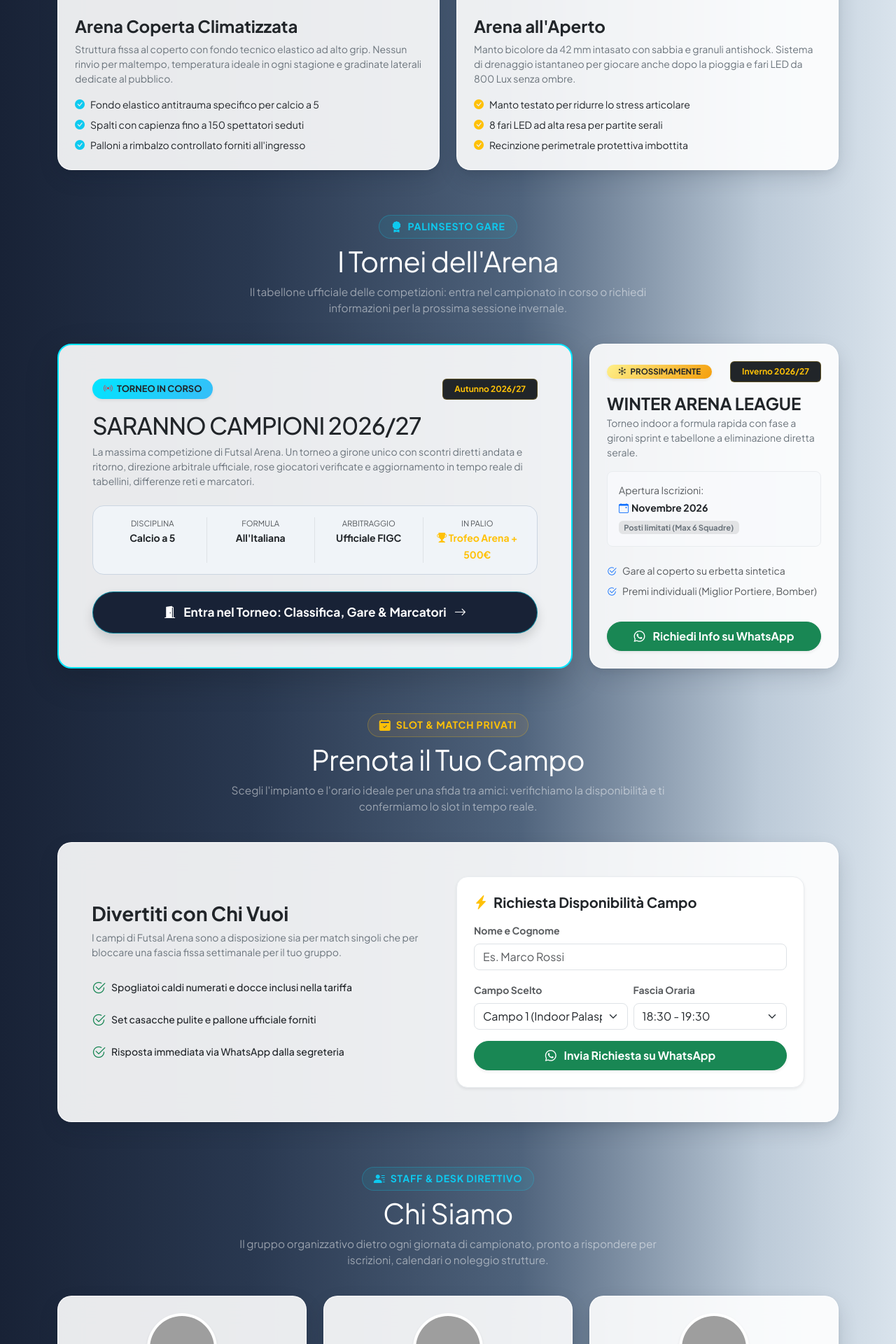
After one commit to agovaccaro58-source/Torneo_Calcetto, a Flask app: template templates/home.html in a window 1280 px wide. The commit adds this page. Shown: the part 1018-2938 px from the top of the page at 70% size. Run offline with Flask 3, Linux system fonts and the light colour scheme; the template is opened without the code that fills it, so the values that code supplies are empty; grey boxes are pictures that could not be loaded.

Commit message:
homepage

```diff
--- a/app.py
+++ b/app.py
@@ -6,16 +6,6 @@ app = Flask(__name__)
 # =============================================
 # STUDENTE A - pagine 1 e 2
 # =============================================
-
-
-@app.route("/")
-def index():
-    classifica = database.query_classifica()
-    prossime = database.query_prossime_partite()
-    return render_template(
-        "index.html", classifica=classifica, prossime=prossime
-    )
-
 
 @app.route("/squadre")
 def squadre():
@@ -26,6 +16,25 @@ def squadre():
 # =============================================
 # STUDENTE B - pagine 3 e 4
 # =============================================
+
+@app.route("/")
+def home():
+    """Presentazione della società Futsal Arena e vetrina dei tornei."""
+    return render_template("home.html")
+
+
+# =============================================
+# 2. TORNEO "SARANNO CAMPIONI 2026/27"
+# (La vostra pagina originale con classifica e prossime gare)
+# =============================================
+@app.route("/torneo")
+def torneo():
+    classifica = database.query_classifica()
+    prossime = database.query_prossime_partite()
+    return render_template(
+        "index.html", classifica=classifica, prossime=prossime
+    )
+
 @app.route("/squadra/<int:id_squadra>")
 def dettaglio_squadra(id_squadra):
     squadra = database.query_squadra(id_squadra)
--- a/database.py
+++ b/database.py
@@ -6,8 +6,8 @@ def connetti():
     #restituisce l'oggetto di connessione configurato con i parametri del server locale
     return mysql.connector.connect(
         host="localhost",
-        user="root",
-        password="vicioGay12",
+        user="studente",
+        password="studente",
         database="calcetto",
     )
 
--- a/templates/base.html
+++ b/templates/base.html
@@ -120,12 +120,17 @@
       </button>
 
       <!-- Voci di Navigazione a destra -->
+      <!-- Voci di Navigazione a destra con fallback automatico -->
       <div class="collapse navbar-collapse" id="navbarNav">
-        <div class="navbar-nav ms-auto align-items-center gap-1">
-          <a class="nav-item-match" href="/"><i class="bi bi-trophy"></i> Classifica</a>
+        <div class="navbar-nav ms-auto align-items-center gap-1 py-2 py-lg-0">
+          {% block navbar_links %}
+          <!-- Link di Default (Navigazione Torneo) -->
+          <a class="nav-item-match" href="/"><i class="bi bi-house-door"></i> Home</a>
+          <a class="nav-item-match" href="/torneo"><i class="bi bi-trophy"></i> Classifica</a>
           <a class="nav-item-match" href="/squadre"><i class="bi bi-shield-shaded"></i> Squadre</a>
           <a class="nav-item-match" href="/partite"><i class="bi bi-calendar-event"></i> Calendario</a>
           <a class="nav-item-match" href="/marcatori"><i class="bi bi-fire"></i> Marcatori</a>
+          {% endblock %}
         </div>
       </div>
     </div>
--- /dev/null
+++ b/templates/home.html
@@ -0,0 +1,414 @@
+{% extends "base.html" %}
+{% block titolo %}Futsal Arena - Centro Sportivo, Tornei & Prenotazione Campi{% endblock %}
+
+{# NAVBAR ORDINATA SECONDO IL NUOVO FLUSSO DELLA PAGINA #}
+{% block navbar_links %}
+<a class="nav-item-match" href="#i-campi"><i class="bi bi-grid-3x3-gap-fill"></i> I Campi</a>
+<a class="nav-item-match" href="#tornei"><i class="bi bi-trophy-fill"></i> Tornei</a>
+<a class="nav-item-match" href="#prenota"><i class="bi bi-calendar-check-fill"></i> Prenota Campo</a>
+<a class="nav-item-match" href="#chi-siamo"><i class="bi bi-people-fill"></i> Chi Siamo</a>
+{% endblock %}
+
+{% block contenuto %}
+<!-- 1. HERO SECTION -->
+<div class="position-relative overflow-hidden rounded-5 mb-5 shadow-lg" style="min-height: 440px;">
+  <img src="https://images.unsplash.com/photo-1574629810360-7efbbe195018?auto=format&fit=crop&w=1600&q=80"
+       class="position-absolute top-0 start-0 w-100 h-100 object-fit-cover"
+       alt="Struttura Futsal Arena"
+       style="filter: brightness(0.24) contrast(1.15);">
+
+  <!-- Gradiente Scuro con bagliore Ciano -->
+  <div class="position-absolute top-0 start-0 w-100 h-100"
+       style="background: radial-gradient(circle at 85% 25%, rgba(0, 186, 232, 0.32) 0%, transparent 55%),
+                   linear-gradient(90deg, rgba(24, 34, 54, 0.98) 0%, rgba(24, 34, 54, 0.82) 55%, rgba(24, 34, 54, 0.45) 100%);">
+  </div>
+
+  <div class="position-relative p-4 p-md-5 d-flex flex-column justify-content-center h-100 text-white" style="z-index: 2;">
+    <div class="row align-items-center">
+      <div class="col-lg-8">
+        <div class="d-inline-flex align-items-center gap-2 px-3 py-1 rounded-pill mb-3"
+             style="background: rgba(0, 229, 255, 0.12); border: 1px solid rgba(0, 229, 255, 0.4);">
+          <span class="spinner-grow spinner-grow-sm text-info" role="status" style="width: 8px; height: 8px;"></span>
+          <span class="fw-bold small text-info" style="letter-spacing: 0.8px;">CENTRO SPORTIVO &amp; CIRCUITO GARE</span>
+        </div>
+
+        <h1 class="display-3 fw-black text-white mb-2" style="letter-spacing: -1.5px; line-height: 1.08;">
+          LA TUA PASSIONE, <br>
+          <span style="background: linear-gradient(135deg, #00E5FF 0%, #38BDF8 50%, #E5A84B 100%); -webkit-background-clip: text; -webkit-text-fill-color: transparent;">
+            LA NOSTRA ARENA.
+          </span>
+        </h1>
+
+        <p class="lead text-light opacity-75 mb-4" style="max-width: 620px; font-size: 1.12rem;">
+          Campi omologati di ultima generazione per le tue partite tra amici e il palcoscenico del grande calcetto agonistico con campionati ufficiali, arbitri e statistiche live.
+        </p>
+
+        <div class="d-flex flex-wrap gap-3">
+          <a href="#tornei" class="btn rounded-pill px-4 py-3 fw-bold text-dark shadow-lg"
+             style="background: linear-gradient(135deg, #00E5FF, #38BDF8); border: none; font-size: 0.95rem;">
+            <i class="bi bi-trophy-fill me-1"></i> Scopri i Tornei
+          </a>
+          <a href="#prenota" class="btn btn-outline-light rounded-pill px-4 py-3 fw-semibold" style="font-size: 0.95rem;">
+            <i class="bi bi-calendar-plus me-1"></i> Prenota un Campo
+          </a>
+        </div>
+      </div>
+    </div>
+  </div>
+</div>
+
+<!-- 2. I CAMPI DA GIOCO -->
+<div class="mb-5 pt-2" id="i-campi">
+  <div class="d-flex flex-column align-items-center text-center mb-4">
+    <div class="d-inline-flex align-items-center gap-2 px-3 py-1 rounded-pill mb-2 border border-info border-opacity-25"
+         style="background: rgba(0, 229, 255, 0.08);">
+      <i class="bi bi-shield-check text-info"></i>
+      <span class="small fw-bold text-info text-uppercase" style="letter-spacing: 0.8px;">Impianti &amp; Superfici</span>
+    </div>
+    <h2 class="display-6 fw-extrabold text-white mb-2" style="letter-spacing: -0.5px;">Terreni di Gioco</h2>
+    <p class="text-white-50" style="max-width: 620px; font-size: 0.96rem;">
+      Superfici curate per garantire grip ottimale, rimbalzo controllato e sicurezza nei cambi di direzione.
+    </p>
+  </div>
+
+  <div class="row g-4">
+    <!-- Campo Indoor -->
+    <div class="col-lg-6">
+      <div class="fa-card-frost overflow-hidden h-100 d-flex flex-column">
+        <div class="position-relative" style="height: 240px;">
+          <img src="https://encrypted-tbn1.gstatic.com/licensed-image?q=tbn:ANd9GcRjvk6xK-ZNoFmHfgKlomEK8bhgUbhldhfDpw-bPzQP3JdZEmEL84tThADFvCdRmTlXd4qYszRJLuLPKl0"
+               class="w-100 h-100 object-fit-cover"
+               alt="Campo Indoor Palasport Futsal Arena">
+          <span class="badge position-absolute top-0 start-0 m-3 px-3 py-2 rounded-pill shadow fw-bold"
+                style="background: #182236; color: #00E5FF; border: 1px solid #00E5FF;">
+            <i class="bi bi-snow2 me-1"></i> CAMPO 1 • INDOOR PALASPORT
+          </span>
+        </div>
+        <div class="p-4 d-flex flex-column flex-grow-1">
+          <h4 class="fw-bold text-dark mb-2">Arena Coperta Climatizzata</h4>
+          <p class="text-secondary small mb-3">
+            Struttura fissa al coperto con fondo tecnico elastico ad alto grip. Nessun rinvio per maltempo, temperatura ideale in ogni stagione e gradinate laterali dedicate al pubblico.
+          </p>
+          <ul class="list-unstyled small text-dark d-flex flex-column gap-2 mb-0 mt-auto">
+            <li><i class="bi bi-check-circle-fill text-info me-2"></i>Fondo elastico antitrauma specifico per calcio a 5</li>
+            <li><i class="bi bi-check-circle-fill text-info me-2"></i>Spalti con capienza fino a 150 spettatori seduti</li>
+            <li><i class="bi bi-check-circle-fill text-info me-2"></i>Palloni a rimbalzo controllato forniti all'ingresso</li>
+          </ul>
+        </div>
+      </div>
+    </div>
+
+    <!-- Campo Outdoor -->
+    <div class="col-lg-6">
+      <div class="fa-card-frost overflow-hidden h-100 d-flex flex-column">
+        <div class="position-relative" style="height: 240px;">
+          <img src="https://encrypted-tbn0.gstatic.com/licensed-image?q=tbn:ANd9GcSWX09lhodEZJz9PVu_bmNhHXqITRhd0vbEgpjbdTZ-ooQCUcCWb75I5lzU5_Z-PrWG9zWYiXtWSlP7l3M"
+               class="w-100 h-100 object-fit-cover"
+               alt="Campo Outdoor All'Aperto Futsal Arena">
+          <span class="badge position-absolute top-0 start-0 m-3 px-3 py-2 rounded-pill shadow fw-bold bg-dark text-warning border border-warning">
+            <i class="bi bi-brightness-high-fill me-1"></i> CAMPO 2 • OUTDOOR
+          </span>
+        </div>
+        <div class="p-4 d-flex flex-column flex-grow-1">
+          <h4 class="fw-bold text-dark mb-2">Arena all'Aperto</h4>
+          <p class="text-secondary small mb-3">
+            Manto bicolore da 42 mm intasato con sabbia e granuli antishock. Sistema di drenaggio istantaneo per giocare anche dopo la pioggia e fari LED da 800 Lux senza ombre.
+          </p>
+          <ul class="list-unstyled small text-dark d-flex flex-column gap-2 mb-0 mt-auto">
+            <li><i class="bi bi-check-circle-fill text-warning me-2"></i>Manto testato per ridurre lo stress articolare</li>
+            <li><i class="bi bi-check-circle-fill text-warning me-2"></i>8 fari LED ad alta resa per partite serali</li>
+            <li><i class="bi bi-check-circle-fill text-warning me-2"></i>Recinzione perimetrale protettiva imbottita</li>
+          </ul>
+        </div>
+      </div>
+    </div>
+  </div>
+</div>
+
+<!-- 3. SEZIONE TORNEI (SPOSTATA SUBITO SOTTO I CAMPI) -->
+<div class="mb-5 pt-3" id="tornei">
+  <div class="d-flex flex-column align-items-center text-center mb-4">
+    <div class="d-inline-flex align-items-center gap-2 px-3 py-1 rounded-pill mb-2 border border-info border-opacity-25"
+         style="background: rgba(0, 229, 255, 0.08);">
+      <i class="bi bi-award-fill text-info"></i>
+      <span class="small fw-bold text-info text-uppercase" style="letter-spacing: 0.8px;">Palinsesto Gare</span>
+    </div>
+    <h2 class="display-6 fw-extrabold text-white mb-2" style="letter-spacing: -0.5px;">I Tornei dell'Arena</h2>
+    <p class="text-white-50" style="max-width: 620px; font-size: 0.96rem;">
+      Il tabellone ufficiale delle competizioni: entra nel campionato in corso o richiedi informazioni per la prossima sessione invernale.
+    </p>
+  </div>
+
+  <div class="row g-4 align-items-stretch">
+    <!-- TORNEO CORRENTE (8 COLONNE) -->
+    <div class="col-lg-8">
+      <div class="fa-card-frost p-4 p-md-5 h-100 d-flex flex-column position-relative shadow-lg"
+           style="border: 2px solid #00E5FF !important;">
+
+        <div class="d-flex justify-content-between align-items-center mb-3">
+          <div class="d-inline-flex align-items-center gap-2">
+            <span class="badge rounded-pill px-3 py-2 fw-bold text-dark shadow-sm"
+                  style="background: linear-gradient(135deg, #00E5FF, #38BDF8); font-size: 0.80rem;">
+              <i class="bi bi-broadcast text-danger me-1"></i> TORNEO IN CORSO
+            </span>
+          </div>
+          <span class="badge bg-dark text-warning fw-bold px-3 py-2 border border-warning border-opacity-25">
+            Autunno 2026/27
+          </span>
+        </div>
+
+        <h3 class="fw-black text-dark mb-2" style="font-size: 2.1rem; letter-spacing: -0.8px;">
+          SARANNO CAMPIONI 2026/27
+        </h3>
+        <p class="text-secondary small mb-4">
+          La massima competizione di Futsal Arena. Un torneo a girone unico con scontri diretti andata e ritorno, direzione arbitrale ufficiale, rose giocatori verificate e aggiornamento in tempo reale di tabellini, differenze reti e marcatori.
+        </p>
+
+        <!-- Dati Chiave Torneo Corrente -->
+        <div class="p-3 rounded-4 mb-4" style="background: rgba(241, 245, 249, 0.95); border: 1px solid #cbd5e1;">
+          <div class="row g-3 text-center">
+            <div class="col-3 border-end">
+              <span class="text-muted d-block" style="font-size: 0.70rem;">DISCIPLINA</span>
+              <strong class="text-dark small">Calcio a 5</strong>
+            </div>
+            <div class="col-3 border-end">
+              <span class="text-muted d-block" style="font-size: 0.70rem;">FORMULA</span>
+              <strong class="text-dark small">All'Italiana</strong>
+            </div>
+            <div class="col-3 border-end">
+              <span class="text-muted d-block" style="font-size: 0.70rem;">ARBITRAGGIO</span>
+              <strong class="text-dark small">Ufficiale FIGC</strong>
+            </div>
+            <div class="col-3">
+              <span class="text-muted d-block" style="font-size: 0.70rem;">IN PALIO</span>
+              <strong class="text-warning small"><i class="bi bi-trophy-fill"></i> Trofeo Arena + 500€ </strong>
+            </div>
+          </div>
+        </div>
+
+        <!-- TASTO DIRETTO AL TORNEO -->
+        <a href="/torneo" class="btn rounded-pill fw-bold text-white w-100 py-3 mt-auto shadow"
+           style="background: #182236; border: 1px solid rgba(0, 229, 255, 0.5); font-size: 1.08rem; transition: all 0.2s ease;"
+           onmouseover="this.style.background='#00BAE8'; this.style.color='#0b1320';"
+           onmouseout="this.style.background='#182236'; this.style.color='#ffffff';">
+          <i class="bi bi-door-open-fill me-2"></i> Entra nel Torneo: Classifica, Gare &amp; Marcatori <i class="bi bi-arrow-right ms-2"></i>
+        </a>
+      </div>
+    </div>
+
+    <!-- TORNEO FUTURO CON LINK DIRETTO WHATSAPP (4 COLONNE) -->
+    <div class="col-lg-4">
+      <div class="fa-card-frost p-4 h-100 d-flex flex-column position-relative opacity-95">
+        <div class="d-flex justify-content-between align-items-center mb-3">
+          <span class="badge rounded-pill px-3 py-1 fw-bold text-dark shadow-sm"
+                style="background: linear-gradient(135deg, #fef08a, #f59e0b); font-size: 0.72rem;">
+            <i class="bi bi-snow me-1"></i> PROSSIMAMENTE
+          </span>
+          <span class="badge bg-dark text-warning fw-bold px-3 py-2 border border-warning border-opacity-25">
+            Inverno 2026/27
+          </span>
+        </div>
+
+        <h4 class="fw-bold text-dark mb-1">WINTER ARENA LEAGUE</h4>
+        <p class="text-secondary small mb-3">
+          Torneo indoor a formula rapida con fase a gironi sprint e tabellone a eliminazione diretta serale.
+        </p>
+
+        <div class="p-3 rounded-3 mb-3 border border-light-subtle" style="background: rgba(248, 250, 252, 0.85);">
+          <div class="small text-muted mb-1">Apertura Iscrizioni:</div>
+          <strong class="text-dark small d-block mb-1"><i class="bi bi-calendar-event text-primary me-1"></i>Novembre 2026</strong>
+          <span class="badge bg-secondary-subtle text-secondary" style="font-size: 0.70rem;">Posti limitati (Max 6 Squadre)</span>
+        </div>
+
+        <ul class="list-unstyled small text-muted d-flex flex-column gap-2 mb-4 mt-auto">
+          <li><i class="bi bi-check2-circle text-primary me-2"></i>Gare al coperto su erbetta sintetica</li>
+          <li><i class="bi bi-check2-circle text-primary me-2"></i>Premi individuali (Miglior Portiere, Bomber)</li>
+        </ul>
+
+        <!-- PULSANTE WHATSAPP PER INFO TORNEO INVERNALE -->
+        <a href="https://wa.me/393330000001?text=Ciao%20Futsal%20Arena!%20Vorrei%20informazioni%20e%20dettagli%20sull'iscrizione%20per%20il%20torneo%20invernale%20Winter%20Arena%20League."
+           target="_blank"
+           class="btn btn-success rounded-pill fw-bold w-100 py-2 mt-auto shadow-sm">
+          <i class="bi bi-whatsapp me-2"></i> Richiedi Info su WhatsApp
+        </a>
+      </div>
+    </div>
+  </div>
+</div>
+
+<!-- 4. PRENOTA IL TUO CAMPO (CON INTESTAZIONE DI SEZIONE COERENTE) -->
+<div class="mb-5 pt-3" id="prenota">
+  <div class="d-flex flex-column align-items-center text-center mb-4">
+    <div class="d-inline-flex align-items-center gap-2 px-3 py-1 rounded-pill mb-2 border border-warning border-opacity-25"
+         style="background: rgba(229, 168, 75, 0.1);">
+      <i class="bi bi-calendar2-check-fill text-warning"></i>
+      <span class="small fw-bold text-warning text-uppercase" style="letter-spacing: 0.8px;">Slot &amp; Match Privati</span>
+    </div>
+    <h2 class="display-6 fw-extrabold text-white mb-2" style="letter-spacing: -0.5px;">Prenota il Tuo Campo</h2>
+    <p class="text-white-50" style="max-width: 620px; font-size: 0.96rem;">
+      Scegli l'impianto e l'orario ideale per una sfida tra amici: verifichiamo la disponibilità e ti confermiamo lo slot in tempo reale.
+    </p>
+  </div>
+
+  <div class="fa-card-frost p-4 p-md-5">
+    <div class="row align-items-center g-4">
+      <div class="col-lg-6">
+        <h3 class="fw-bold text-dark mb-2">Divertiti con Chi Vuoi</h3>
+        <p class="text-secondary small mb-4">
+          I campi di Futsal Arena sono a disposizione sia per match singoli che per bloccare una fascia fissa settimanale per il tuo gruppo.
+        </p>
+
+        <div class="d-flex flex-column gap-3">
+          <div class="d-flex align-items-center gap-2 text-dark small fw-medium">
+            <i class="bi bi-check2-circle text-success fs-5"></i> Spogliatoi caldi numerati e docce inclusi nella tariffa
+          </div>
+          <div class="d-flex align-items-center gap-2 text-dark small fw-medium">
+            <i class="bi bi-check2-circle text-success fs-5"></i> Set casacche pulite e pallone ufficiale forniti
+          </div>
+          <div class="d-flex align-items-center gap-2 text-dark small fw-medium">
+            <i class="bi bi-check2-circle text-success fs-5"></i> Risposta immediata via WhatsApp dalla segreteria
+          </div>
+        </div>
+      </div>
+
+      <!-- Modulo Interattivo WhatsApp -->
+      <div class="col-lg-6">
+        <div class="p-4 rounded-4 bg-white border border-light-subtle shadow-sm">
+          <h5 class="fw-bold text-dark mb-3"><i class="bi bi-lightning-charge-fill text-warning me-2"></i>Richiesta Disponibilità Campo</h5>
+          <form onsubmit="inviaPrenotazioneWhatsApp(event)">
+            <div class="mb-3">
+              <label class="form-label small fw-bold text-muted">Nome e Cognome</label>
+              <input type="text" id="prenotaNome" class="form-control rounded-3" placeholder="Es. Marco Rossi" required>
+            </div>
+            <div class="row g-2 mb-3">
+              <div class="col-md-6">
+                <label class="form-label small fw-bold text-muted">Campo Scelto</label>
+                <select id="prenotaCampo" class="form-select rounded-3">
+                  <option value="Campo 1 Indoor (Palasport)">Campo 1 (Indoor Palasport)</option>
+                  <option value="Campo 2 Outdoor (Sintetico)">Campo 2 (Outdoor Sintetico)</option>
+                </select>
+              </div>
+              <div class="col-md-6">
+                <label class="form-label small fw-bold text-muted">Fascia Oraria</label>
+                <select id="prenotaOrario" class="form-select rounded-3">
+                  <option value="18:30 - 19:30">18:30 - 19:30</option>
+                  <option value="19:30 - 20:30">19:30 - 20:30</option>
+                  <option value="20:30 - 21:30">20:30 - 21:30</option>
+                  <option value="21:30 - 22:30">21:30 - 22:30</option>
+                </select>
+              </div>
+            </div>
+            <button type="submit" class="btn btn-success rounded-pill fw-bold w-100 py-2 shadow-sm">
+              <i class="bi bi-whatsapp me-2"></i> Invia Richiesta su WhatsApp
+            </button>
+          </form>
+        </div>
+      </div>
+    </div>
+  </div>
+</div>
+
+<!-- 5. CHI SIAMO (IN FONDO PRIMA DEL FOOTER) -->
+<div class="mb-5 pt-3" id="chi-siamo">
+  <div class="d-flex flex-column align-items-center text-center mb-4">
+    <div class="d-inline-flex align-items-center gap-2 px-3 py-1 rounded-pill mb-2 border border-info border-opacity-25"
+         style="background: rgba(0, 229, 255, 0.08);">
+      <i class="bi bi-person-lines-fill text-info"></i>
+      <span class="small fw-bold text-info text-uppercase" style="letter-spacing: 0.8px;">Staff &amp; Desk Direttivo</span>
+    </div>
+    <h2 class="display-6 fw-extrabold text-white mb-2" style="letter-spacing: -0.5px;">Chi Siamo</h2>
+    <p class="text-white-50" style="max-width: 650px; font-size: 0.96rem;">
+      Il gruppo organizzativo dietro ogni giornata di campionato, pronto a rispondere per iscrizioni, calendari o noleggio strutture.
+    </p>
+  </div>
+
+  <div class="row row-cols-1 row-cols-md-3 g-4">
+    <!-- Staff 1 -->
+    <div class="col">
+      <div class="fa-card-frost p-4 h-100 d-flex flex-column text-center align-items-center">
+        <div class="rounded-circle shadow-sm p-1 bg-white mb-3" style="width: 100px; height: 100px;">
+          <img src="https://images.unsplash.com/photo-1534528741775-53994a69daeb?auto=format&fit=crop&w=300&q=80"
+               class="rounded-circle w-100 h-100 object-fit-cover" alt="Responsabile Tornei">
+        </div>
+        <h5 class="fw-bold text-dark mb-1">Vincenzo Parla</h5>
+        <span class="badge bg-primary-subtle text-primary fw-bold mb-2">Resp. Gare &amp; Designazioni</span>
+        <p class="text-muted small mb-3">
+          Supervisiona la stesura del calendario, le comunicazioni e l'omologazione dei risultati di gara.
+        </p>
+        <div class="d-flex gap-2 mt-auto">
+          <a href="https://wa.me/393330000001?text=Ciao,%20vorrei%20informazioni%20sui%20tornei%20Futsal%20Arena"
+             target="_blank" class="btn btn-sm btn-success rounded-pill px-3 fw-bold">
+            <i class="bi bi-whatsapp me-1"></i> WhatsApp
+          </a>
+          <a href="https://instagram.com" target="_blank" class="btn btn-sm btn-outline-danger rounded-pill px-3 fw-bold">
+            <i class="bi bi-instagram me-1"></i> Instagram
+          </a>
+        </div>
+      </div>
+    </div>
+
+    <!-- Staff 2 -->
+    <div class="col">
+      <div class="fa-card-frost p-4 h-100 d-flex flex-column text-center align-items-center">
+        <div class="rounded-circle shadow-sm p-1 bg-white mb-3" style="width: 100px; height: 100px;">
+          <img src="https://images.unsplash.com/photo-1507003211169-0a1dd7228f2d?auto=format&fit=crop&w=300&q=80"
+               class="rounded-circle w-100 h-100 object-fit-cover" alt="Gestione Centro Sportivo">
+        </div>
+        <h5 class="fw-bold text-dark mb-1">Gestione Impianto</h5>
+        <span class="badge bg-warning-subtle text-dark fw-bold mb-2">Prenotazioni &amp; Campi</span>
+        <p class="text-muted small mb-3">
+          Referente operativo per l'affitto dei campi 1 e 2, la gestione spogliatoi e le richieste speciali di società esterne.
+        </p>
+        <div class="d-flex gap-2 mt-auto">
+          <a href="https://wa.me/393330000002?text=Ciao,%20vorrei%20prenotare%20un%20campo%20da%20calcetto"
+             target="_blank" class="btn btn-sm btn-success rounded-pill px-3 fw-bold">
+            <i class="bi bi-whatsapp me-1"></i> WhatsApp
+          </a>
+          <a href="https://instagram.com" target="_blank" class="btn btn-sm btn-outline-danger rounded-pill px-3 fw-bold">
+            <i class="bi bi-instagram me-1"></i> Instagram
+          </a>
+        </div>
+      </div>
+    </div>
+
+    <!-- Staff 3 -->
+    <div class="col">
+      <div class="fa-card-frost p-4 h-100 d-flex flex-column text-center align-items-center">
+        <div class="rounded-circle shadow-sm p-1 bg-white mb-3" style="width: 100px; height: 100px;">
+          <img src="https://images.unsplash.com/photo-1500648767791-00dcc994a43e?auto=format&fit=crop&w=300&q=80"
+               class="rounded-circle w-100 h-100 object-fit-cover" alt="Media & Statistiche">
+        </div>
+        <h5 class="fw-bold text-dark mb-1">Media &amp; Database</h5>
+        <span class="badge bg-info-subtle text-info-emphasis fw-bold mb-2">Live Score &amp; Digital</span>
+        <p class="text-muted small mb-3">
+          Cura l'aggiornamento costante dei tabellini marcatori, la classifica dinamica e la copertura social dell'evento.
+        </p>
+        <div class="d-flex gap-2 mt-auto">
+          <a href="https://wa.me/393330000003?text=Ciao,%20ho%20una%20domanda%20sulle%20statistiche%20della%20mia%20squadra"
+             target="_blank" class="btn btn-sm btn-success rounded-pill px-3 fw-bold">
+            <i class="bi bi-whatsapp me-1"></i> WhatsApp
+          </a>
+          <a href="https://instagram.com" target="_blank" class="btn btn-sm btn-outline-danger rounded-pill px-3 fw-bold">
+            <i class="bi bi-instagram me-1"></i> Instagram
+          </a>
+        </div>
+      </div>
+    </div>
+  </div>
+</div>
+
+<!-- Script per comporre automaticamente il messaggio WhatsApp della prenotazione -->
+<script>
+function inviaPrenotazioneWhatsApp(e) {
+  e.preventDefault();
+  const nome = document.getElementById('prenotaNome').value;
+  const campo = document.getElementById('prenotaCampo').value;
+  const orario = document.getElementById('prenotaOrario').value;
+
+  const messaggio = `Ciao Futsal Arena! Sono ${nome}. Vorrei richiedere la disponibilità per il ${campo} nella fascia oraria ${orario}. Attendo conferma, grazie!`;
+  const url = `https://wa.me/393330000002?text=${encodeURIComponent(messaggio)}`;
+
+  window.open(url, '_blank');
+}
+</script>
+{% endblock %}
```
